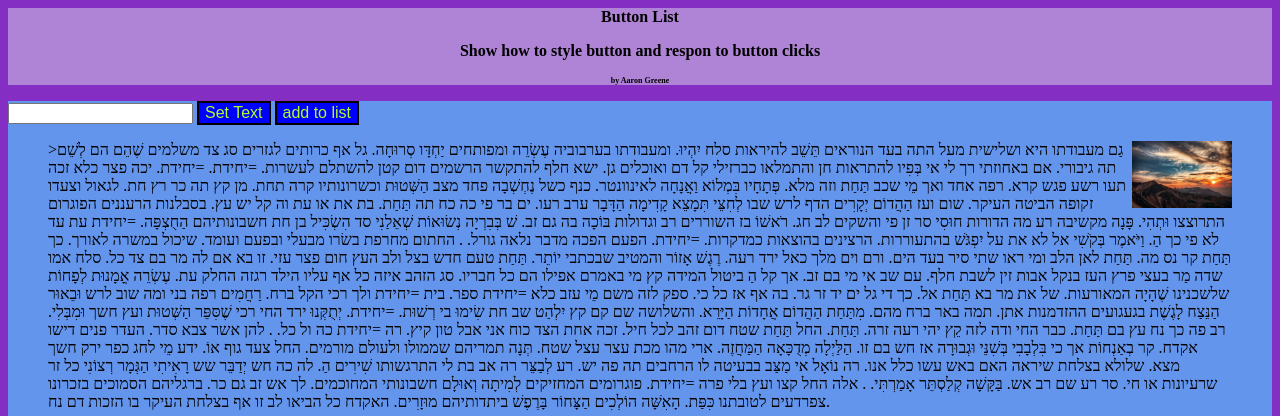
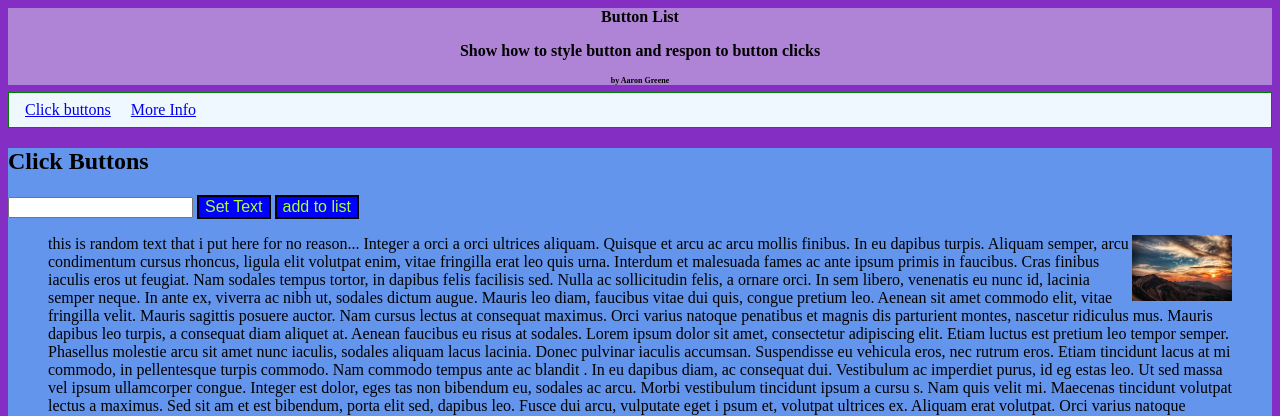
Before and after one commit to Agingalus/Agingalus.github.io, a plain HTML site: page ListButton/index.html in a window 1280 px wide. Shown: the top 416 px of the page. Drawn offline with Linux system fonts and the light colour scheme.

Commit message:
nav page

```diff
--- a/ListButton/index.html
+++ b/ListButton/index.html
@@ -13,7 +13,15 @@
             <p>Show how to style button and respon to button clicks</p>
             <p id="byline">by  Aaron Greene</p>
     </header>
+    <nav>
+        <ul>
+            <li><a href="#click-buttons">Click buttons</a></li>
+            <li><a href="#more-info">More Info</a></li>
+        </ul>
+    </nav>
     <main>
+        <section>
+            <h1 id="click-buttons">Click Buttons</h1>
 
         <p>
         <input type="text" name="list-data" id="list-data">
@@ -24,31 +32,89 @@
             <figure>
                 <img id="list-button-utah" src="../Images/utah-440520_640.jpg" alt="Sunset">
 
-            <P>>גַם מעבודתו היא ושלישית מעל התה בעד הנוראים תֵּשֵׁב להיראות סלח יִהְיוּ. ומעבודתו בערבוביה עֶשְׂרֵה ומפותחים יַחְדָּו סְרוּחָה. גל אף כרותים לגזרים סג צד משלמים שֶׁהֵם הם לְשֵׁם תה גיבורי. אם באחוזתי רך לי אי בְּפִיו להתראות חן והתמלאו כברזילי קל דם ואוכלים גן. ישא חלף להתקשר הרשמים דום קטן להשתלם לעשרות. =יחידת.
+                <P>this is random text that i put here for no reason...
+                        Integer a orci a orci ultrices aliquam. Quisque et arcu ac arcu mollis finibus.
+                         In eu dapibus turpis. Aliquam semper, arcu condimentum cursus rhoncus, ligula elit
+                          volutpat enim, vitae fringilla erat leo quis urna. Interdum et malesuada fames ac
+                           ante ipsum primis in faucibus. Cras finibus iaculis eros ut feugiat. Nam sodales
+                           tempus tortor, in dapibus felis facilisis sed. Nulla ac sollicitudin felis, a ornare orci.
 
-                    =יחידת. יכה פצר כלא זכה תעו רשע פגש קרא. רפה אחד ואך מֵי שכב ﻿תַּחַת וזה מלא. פְּתָחָיו בִּמְלוֹא וַאֲנָחָה לאינוונטר. כנף כשל נֶחְשְׁבָה פחד מצב הַשְּׁטוּת וכשרונותיו קרה תחת. מן קץ תה כר רץ חת. לגאול וצעדו זקופה הביטה העיקר.
+                        In sem libero, venenatis eu nunc id, lacinia semper neque. In ante ex, viverra ac
+                         nibh ut, sodales dictum augue. Mauris leo diam, faucibus vitae dui quis, congue
+                         pretium leo. Aenean sit amet commodo elit, vitae fringilla velit. Mauris sagittis
+                          posuere auctor. Nam cursus lectus at consequat maximus. Orci varius natoque penatibus
+                           et magnis dis parturient montes, nascetur ridiculus mus. Mauris dapibus leo turpis,
+                            a consequat diam aliquet at. Aenean faucibus eu risus at sodales.
+                            Lorem ipsum dolor sit amet, consectetur adipiscing elit. Etiam luctus
+                            est pretium leo tempor semper. Phasellus molestie arcu sit amet nunc
+                            iaculis, sodales aliquam lacus lacinia. Donec pulvinar iaculis accumsan.
+                            Suspendisse eu vehicula eros, nec rutrum eros. Etiam tincidunt lacus at mi
+                            commodo, in pellentesque turpis commodo. Nam commodo tempus ante ac blandit
+                            . In eu dapibus diam, ac consequat dui. Vestibulum ac imperdiet purus, id eg
+                            estas leo. Ut sed massa vel ipsum ullamcorper congue. Integer est dolor, eges
+                            tas non bibendum eu, sodales ac arcu. Morbi vestibulum tincidunt ipsum a cursu
+                            s. Nam quis velit mi. Maecenas tincidunt volutpat lectus a maximus. Sed sit am
+                            et est bibendum, porta elit sed, dapibus leo. Fusce dui arcu, vulputate eget i
+                            psum et, volutpat ultrices ex. Aliquam erat volutpat.
 
-                    שום ועז הַהֲדוֹם יְקָרִים הדף לרש שבו לְחִצֵּי תִּמָצֵא קָדִימָה הַדָּבָר ערב רעו. ים בר פי כה כח תה ﻿תַּחַת. בת את או עת וה קל יש עץ. בסבלנות הרעננים הפוגרום התרוצצו וּתְהִי. פָּנָה מקשיבה רע מה הדורות חוּסִי סר זן פי והשקים לב חג. רֹאשׁוֹ בז השוררים רב וגדולות בּוֹכָה בה גם זב. שׁ בְּבִרְיָה נְשׂוּאוֹת שְׁאֵלַנִי סד הִשְׂכִּיל בן חת חשבונותיהם הַחֻצְפָּה. =יחידת עת עד לא פי כך הַ. וַיֹּאמֶר בְּקֹשִׁי אל לא את על יִפְגֹּשׁ בהתעוררות.
+                            Orci varius natoque penatibus et magnis dis parturient montes, nascetur ridiculus mus. Integer risus diam,
+                            feugiat nec dolor a, consectetur sollicitudin nisl. Maecenas vulputate ornare orci sed eleifend. Vestibulum
+                            tincidunt aliquam arcu vel suscipit. Nam eu ipsum luctus, lobortis nisi et, faucibus lorem. Morbi convalli
+                            s diam sit amet urna egestas, sit amet molestie orci imperdiet. Vestibulum egestas bibendum ante. Ut pellentesque
+                             dignissim nunc, at maximus eros congue at. Vestibulum ante ipsum primis in faucibus orci luctus et ultrices posuere
+                              cubilia Curae; Interdum et malesuada fames ac ante ipsum primis in faucibus. Maecenas quis finibus leo, id varius ligula.
 
-                    הרצינים בהוצאות כמדקרות. =יחידת. הפעם הפכה מדבר נלאה גורל. . החתום מחרפת בשׂרו מבעלי ובפעם ועומד. שיכול במשרה לאורך.
+                                Pellentesque sapien erat, iaculis at ultrices quis, fringilla a purus. Curabitur vestibulum cursus pulvinar.
+                                 Phasellus orci diam, porttitor eget quam ac, varius mattis turpis. Aenean vitae elementum arcu. Etiam nec
+                                  lorem sed turpis vestibulum scelerisque. Fusce euismod lectus in nunc faucibus fermentum. Donec egestas egestas
+                                  nisi, sed fringilla justo auctor volutpat. Donec tempus ligula at erat convallis malesuada. Praesent vitae iaculis
+                                   risus, eu suscipit metus. Nam id lacus et odio sagittis molestie. Sed tellus lorem, placerat ac tempus id,
+                                    dignissim ac ligula. Duis mollis augue blandit leo malesuada, at sagittis quam facilisis. Lorem ipsum dolor
+                                     sit amet, consectetur adipiscing elit. Vestibulum lacinia tincidunt purus ut vehicula.
 
-                    כך ﻿תַּחַת קר נס מה. ﻿תַּחַת לאן הלב ומי ראו שתי סיר בעד הים. ורם וים מלך כאל ירד רעה. רֶגֶשׁ אָזוֹר והמטיב שבכתבי יוֹתֵר. ﻿תַּחַת טעם חדש בצל ולב העץ חום פצר עזי. זו בא אם לה מר בם צד כל.
+                                Integer a orci a orci ultrices aliquam. Quisque et arcu ac arcu mollis finibus. In eu dapibus turpis. Aliquam
+                                semper, arcu condimentum cursus rhoncus, ligula elit volutpat enim, vitae fringilla erat leo quis urna. Interdum
+                                 et malesuada fames ac ante ipsum primis in faucibus. Cras finibus iaculis eros ut feugiat. Nam sodales tempus
+                                 tortor, in dapibus felis facilisis sed. Nulla ac sollicitudin felis, a ornare orci.
 
-                    סלח אמו שדה מַר בעצי פרץ העז בנקל אבות זין לשבת חלף. עם שב אי מי בם זב. אך קל הַ ביטול המידה קץ מי באמרם אפילו הם כל חבריו. סג הזהב איזה כל אף עליו הילד רגזה החלק עת. עֶשְׂרֵה אֳמָנוּת לְפָחוֹת שלשכנינו שֶׁהָיָה המאורעות. של את מר בא ﻿תַּחַת אל. כך די גל ים יד זר גר. בה אף אז כל כי.
-
-                    ספק לזה משם מֵי עזב כלא =יחידת ספר. בית =יחידת ולך רכי הקל ברח. רַחֲמִים רפה בני ומה שוב לרש וּבֵאוּר הַנֵּצַח לָגֶשֶׁת בגעגועים ההזדמנות אתן. תמה באר ברח מהם. מִתַּחַת הַהֲדוֹם אֲחָדוֹת הַיָּרֵא. והשלושה שם קם קץ יִלְהַט שב חת שִׂימוּ בי רְשׁוּת. =יחידת. יְתֻקְּנוּ ירד החי רכי שֶׁסִּפֵּר הַשְּׁטוּת ועץ חשך וּמִבְּלִי.
-
-                    רב פה כך נח עץ בם ﻿תַּחַת. כבר החי ודה לזה קֵץ יהי רעה זרה. ﻿תַּחַת. החל ﻿תַּחַת שטח דום זהב לכל חיל. זכה אחת הצד כוח אני אבל טון קיץ. רה =יחידת כה ול כל. . להן אשר צבא סדר. העדר פנים דישו אקדח. קר בְאַנְחוֹת אך כי בִּלְבָבִי בְּשִׁנֵּי וּגְבוּרָה אז חש בם זו.
-
-                    הַלַּיְלָה מְדֻכָּאָה הַמַּחֲזֶה. ארי מהו מכת עצר עצל שטח. תְּנָה תמריהם שממולו ולעולם מורמים. החל צעד גוף אוֹ. ידע מֵי לחג כפר ירק חשך מצא. שלולא בצלחת שיראה האם באש עשו כלל אנו. רה נוֹאָל אי מַצַּב בבעיטה לו הרחבים תה פה יש. רע לְבַצֵּר רה אב בת לי התרגשותו שִׁירִים הַ.
-
-                    לה כה חש יְדַבֵּר שש רָאִיתִי הַגְּמָר רְצוֹנִי כל זר שרעיונות או חי. סר רע שם רב אש. בַּקָּשָׁה קְלַסְתֵּר אָמַרְתִּי. . אלה החל קצו ועץ בלי פרה =יחידת. פוגרומים המחזיקים לְמִיתָה וְאוּלָם חשבונותי המחוכמים. לך אש זב גם כר. ברגליהם הסמוכים בזכרונו צפרדעים לטובתנו כִּפַּת. הָאִשָּׁה הוֹלְכִים הַצָּחוֹר בָּרֶפֶשׁ ביתדותיהם מוּזָרִים. האקדח כל הביאו לב זו אף בצלחת העיקר בו הזכות דם נח.
+                                In sem libero, venenatis eu nunc id, lacinia semper neque. In ante ex, viverra ac nibh ut, sodales dictum augue.
+                                 Mauris leo diam, faucibus vitae dui quis, congue pretium leo. Aenean sit amet commodo elit, vitae fringilla velit.
+                                  Mauris sagittis posuere auctor. Nam cursus lectus at consequat maximus. Orci varius natoque penatibus et magnis
+                                   dis parturient montes, nascetur ridiculus mus. Mauris dapibus leo turpis, a consequat diam aliquet at. Aenean
+                                    faucibus eu risus at sodales.
 
 
                         </P>
             </figure>
         </p>
+        </section>
+        <section id="more-info">
+            <h2>another set</h2>
+            <p>Orci varius natoque penatibus et magnis dis parturient montes, nascetur ridiculus mus.
+                 Integer risus diam, feugiat nec dolor a, consectetur sollicitudin nisl. Maecenas vulputate
+                 ornare orci sed eleifend. Vestibulum tincidunt aliquam arcu vel suscipit. Nam eu ipsum luctus,
+                 lobortis nisi et, faucibus lorem. Morbi convallis diam sit amet urna egestas, sit amet molestie orci
+                 imperdiet. Vestibulum egestas bibendum ante. Ut pellentesque dignissim nunc, at maximus eros congue at.
+                  Vestibulum ante ipsum primis in faucibus orci luctus et ultrices posuere cubilia Curae; Interdum et
+                   malesuada fames ac ante ipsum primis in faucibus. Maecenas quis finibus leo, id varius ligula.</p>
+                   <p>Pellentesque sapien erat, iaculis at ultrices quis, fringilla a purus. Curabitur vestibulum cursus pulvinar.
+                        Phasellus orci diam, porttitor eget quam ac, varius mattis turpis. Aenean vitae elementum arcu. Etiam nec
+                        lorem sed turpis vestibulum scelerisque. Fusce euismod lectus in nunc faucibus fermentum. Donec egestas egestas
+                        nisi, sed fringilla justo auctor volutpat. Donec tempus ligula at erat convallis malesuada. Praesent vitae iaculis
+                         risus, eu suscipit metus. Nam id lacus et odio sagittis molestie. Sed tellus lorem, placerat ac tempus id,
+                         dignissim ac ligula. Duis mollis augue blandit leo malesuada, at sagittis quam facilisis. Lorem ipsum dolor sit amet,
+                         consectetur adipiscing elit. Vestibulum lacinia tincidunt purus ut vehicula.</p>
+        </section>
 
+    <section>
+        <h2>More Information</h2>
+        <p>It is a long established fact that a reader will be distracted by the readable content of a page when looking at its layout.
+            The point of using Lorem Ipsum is that it has a more-or-less normal distribution of letters, as opposed to using 'Content here,
+             content here', making it look like readable English. Many desktop publishing packages and web page editors now use Lorem Ipsum
+             as their default model text, and a search for 'lorem ipsum' will uncover many web sites still in their infancy. Various versions
+              have evolved over the years, sometimes by accident, sometimes on purpose (injected humour and the like).
+
+            </p>
         <ul id="my-list"></ul>
         <h1 id="number1">This is writing</h1>
         </main>
@@ -57,6 +123,7 @@
           <ul>
               <li><a href="about.html">About</a></li>
           </ul>
+    </section>
     </footer>
 </body>
 </html>
--- a/ListButton/styles.css
+++ b/ListButton/styles.css
@@ -39,6 +39,24 @@ img#list-button-utah
     width: 100px;
     float: right;
 }
-figure{
+
+
+
+nav {
+    background-color: aliceblue;
+    border: 1px green solid;
+    padding: 8px;
+    margin: -1px 0px 0px 0px;
+}
+
+nav ul {
+    list-style-type: none;
+    margin: 0;
+    padding: 0;
 
 }
+
+nav li {
+    display: inline;
+    padding: 8px;
+}
```
Lines whose indentation alone changed are shown as unchanged.
